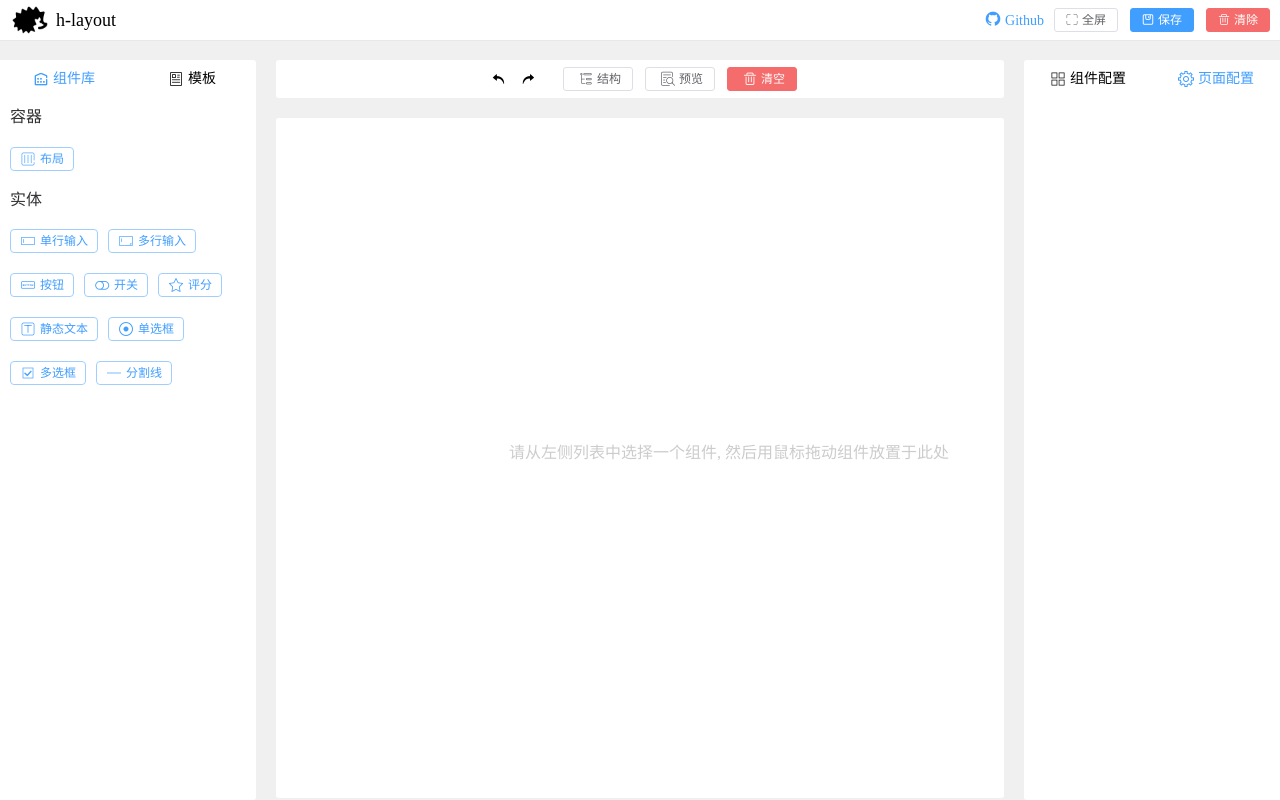
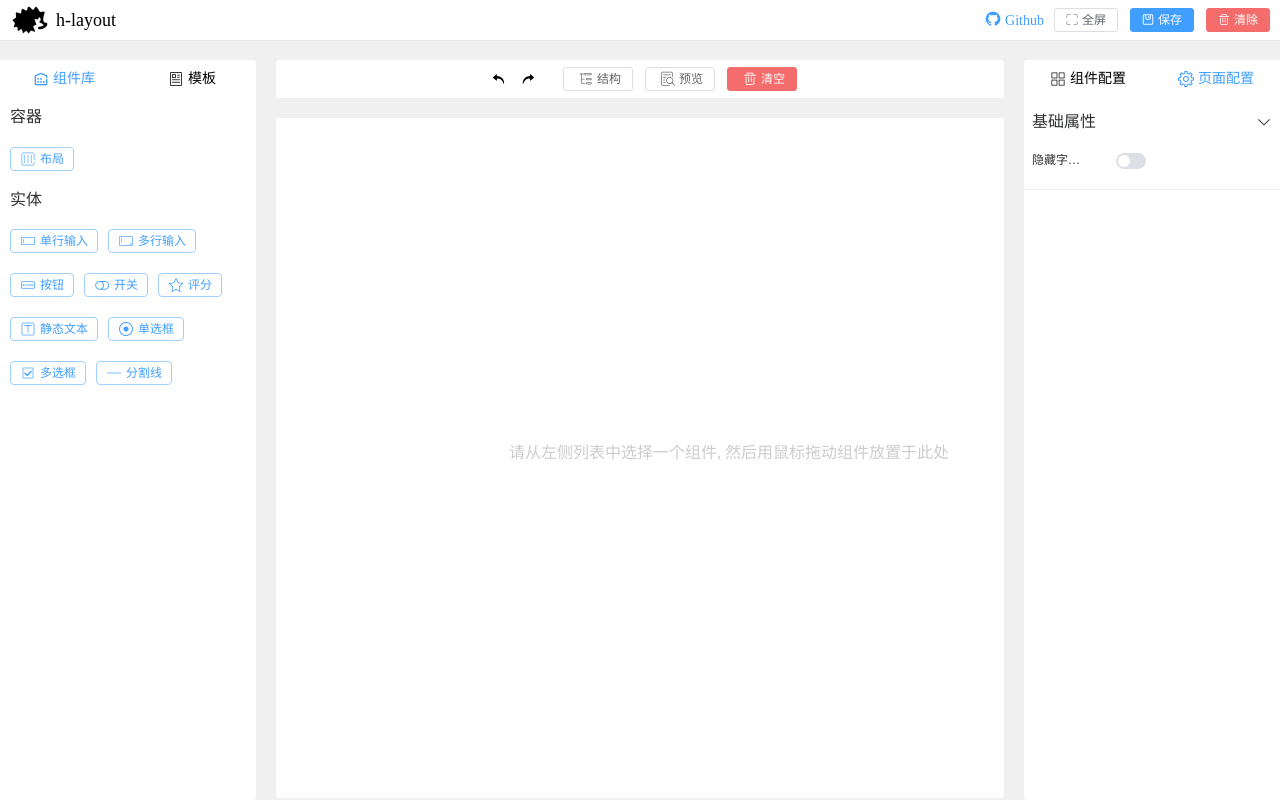
Before and after one commit to illusionnnn/h-layout, a Vue app: page / in a window 1280 px wide. Both pictures are taken after a click on the element "页面配置". Built offline with nearby package versions, Linux system fonts and the light colour scheme.

Commit message:
[fix]: Clicking on a component does not display the component configuration when in the configuration page

```diff
--- a/components.d.ts
+++ b/components.d.ts
@@ -15,11 +15,14 @@ declare module '@vue/runtime-core' {
     CheckboxWidget: typeof import('./src/components/form-widget/CheckboxWidget.vue')['default']
     CodeEditor: typeof import('./src/components/CodeEditor.vue')['default']
     DividerWidget: typeof import('./src/components/form-widget/DividerWidget.vue')['default']
+    ElAlert: typeof import('element-plus/es')['ElAlert']
     ElAside: typeof import('element-plus/es')['ElAside']
     ElButton: typeof import('element-plus/es')['ElButton']
     ElCollapse: typeof import('element-plus/es')['ElCollapse']
     ElCollapseItem: typeof import('element-plus/es')['ElCollapseItem']
     ElContainer: typeof import('element-plus/es')['ElContainer']
+    ElDialog: typeof import('element-plus/es')['ElDialog']
+    ElForm: typeof import('element-plus/es')['ElForm']
     ElHeader: typeof import('element-plus/es')['ElHeader']
     ElMain: typeof import('element-plus/es')['ElMain']
     ElOption: typeof import('element-plus/es')['ElOption']
--- a/src/views/r-aside/HComponentConfig.vue
+++ b/src/views/r-aside/HComponentConfig.vue
@@ -3,7 +3,7 @@
  * @Author: Hedgehog96
  * @Date: 2022-05-11 14:08:14
  * @LastEditors: Hedgehog96
- * @LastEditTime: 2022-09-01 15:40:35
+ * @LastEditTime: 2022-09-02 16:07:30
 -->
 <template>
     <div
@@ -114,8 +114,8 @@
 </template>
 
 <script setup lang="ts">
-import { inject, reactive, ref, defineAsyncComponent, getCurrentInstance } from "vue";
-import { ElForm, ElButton, ElDialog, ElAlert } from "element-plus";
+import { inject, defineEmits, reactive, ref, defineAsyncComponent, getCurrentInstance } from "vue";
+import { ElForm, ElButton, ElDialog, ElAlert, ElCollapse, ElCollapseItem } from "element-plus";
 import { intersection } from "lodash-es";
 import CodeEditor from "@/components/CodeEditor.vue";
 import { ComponentConfig } from "@/config/interfaces";
@@ -153,10 +153,13 @@ const eventsParamMap = {
     onClick: '',
 };
 
+const emits = defineEmits(['tabClick']);
 const EVENT_BUS: any = inject("eventBus");
 const ADVANCED_KEYS = Object.keys(ADVANCED_PROPERTIES);
 const EVENT_KEYS = Object.keys(EVENT_PROPERTIES);
 EVENT_BUS.on("clickComponent", (elem: ComponentConfig) => {
+    emits('tabClick', 'c');
+
     state.currentElem = elem;
     const propKeys = Object.keys(elem.props);
     const eventKeys = Object.keys(elem.event);
--- a/src/views/r-aside/HLayoutConfig.vue
+++ b/src/views/r-aside/HLayoutConfig.vue
@@ -3,12 +3,64 @@
  * @Author: Hedgehog96
  * @Date: 2022-05-11 14:09:42
  * @LastEditors: Hedgehog96
- * @LastEditTime: 2022-05-11 14:10:02
+ * @LastEditTime: 2022-09-02 15:52:45
 -->
 <template>
-    <div class="h-layout-config" />
+    <div class="h-layout-config">
+        <el-form
+            size="small"
+            class="h-layout-config-form"
+            @submit.prevent
+        >
+            <el-collapse
+                v-model="state.activeNames"
+            >
+                <el-collapse-item
+                    title="基础属性"
+                    name="base"
+                >
+                    <HiddenEditor :elem="state.layout" />
+                </el-collapse-item>
+            </el-collapse>
+        </el-form>
+    </div>
 </template>
 
-<script setup lang="ts"></script>
+<script setup lang="ts">
+import { reactive } from "vue";
+import { ElForm, ElCollapse, ElCollapseItem } from "element-plus";
+import HiddenEditor from "./PropertyEditor/HiddenEditor.vue";
 
-<style scoped></style>
+const state = reactive({
+    activeNames: 'base',
+    layout: {
+        props: {
+            hidden: false
+        }
+    }
+});
+</script>
+
+<style lang="scss" scoped>
+    .h-layout-config {
+        height: 100%;
+        overflow-y: auto;
+
+        :deep(.el-collapse) {
+            border-top: none;
+        }
+        :deep(.el-collapse-item) {
+            & > div {
+                border-top: 1px solid #fff !important;
+            }
+
+            .el-collapse-item__content {
+                padding-bottom: 0;
+            }
+        }
+        :deep(.el-collapse-item__header) {
+            padding-left: 8px;
+            font-size: 16px;
+        }
+    }
+</style>
--- a/src/views/r-aside/HRaside.vue
+++ b/src/views/r-aside/HRaside.vue
@@ -3,7 +3,7 @@
  * @Author: Hedgehog96
  * @Date: 2022-05-09 14:22:35
  * @LastEditors: Hedgehog96
- * @LastEditTime: 2022-06-30 14:40:00
+ * @LastEditTime: 2022-09-02 15:58:58
 -->
 <template>
     <div class="h-aside">
@@ -27,7 +27,10 @@
         </div>
         <div class="h-aside-container">
             <keep-alive>
-                <component :is="state.currentComponent" />
+                <component
+                    :is="state.currentComponent"
+                    @tab-click="handleTabClick"
+                />
             </keep-alive>
         </div>
     </div>
```
